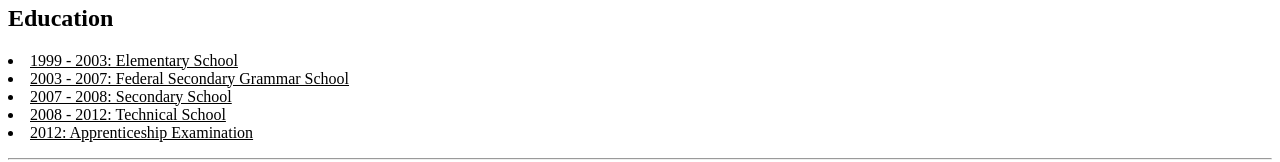
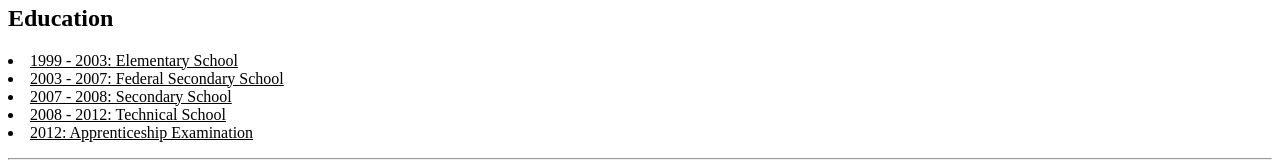
Before and after one commit to PreviousMonk/capstone-project-dino, a plain HTML site: page index.html in a window 1280 px wide. Shown: the part 436-598 px from the top of the page. Drawn offline with Linux system fonts and the light colour scheme.

Commit message:
Update index.html

```diff
--- a/index.html
+++ b/index.html
@@ -26,7 +26,7 @@
     <p>
         <u>
             <li>1999 - 2003: Elementary School</li>
-            <li>2003 - 2007: Federal Secondary Grammar School</li>
+            <li>2003 - 2007: Federal Secondary School</li>
             <li>2007 - 2008: Secondary School</li>
             <li>2008 - 2012: Technical School</li>
             <li>2012: Apprenticeship Examination</li>
```
